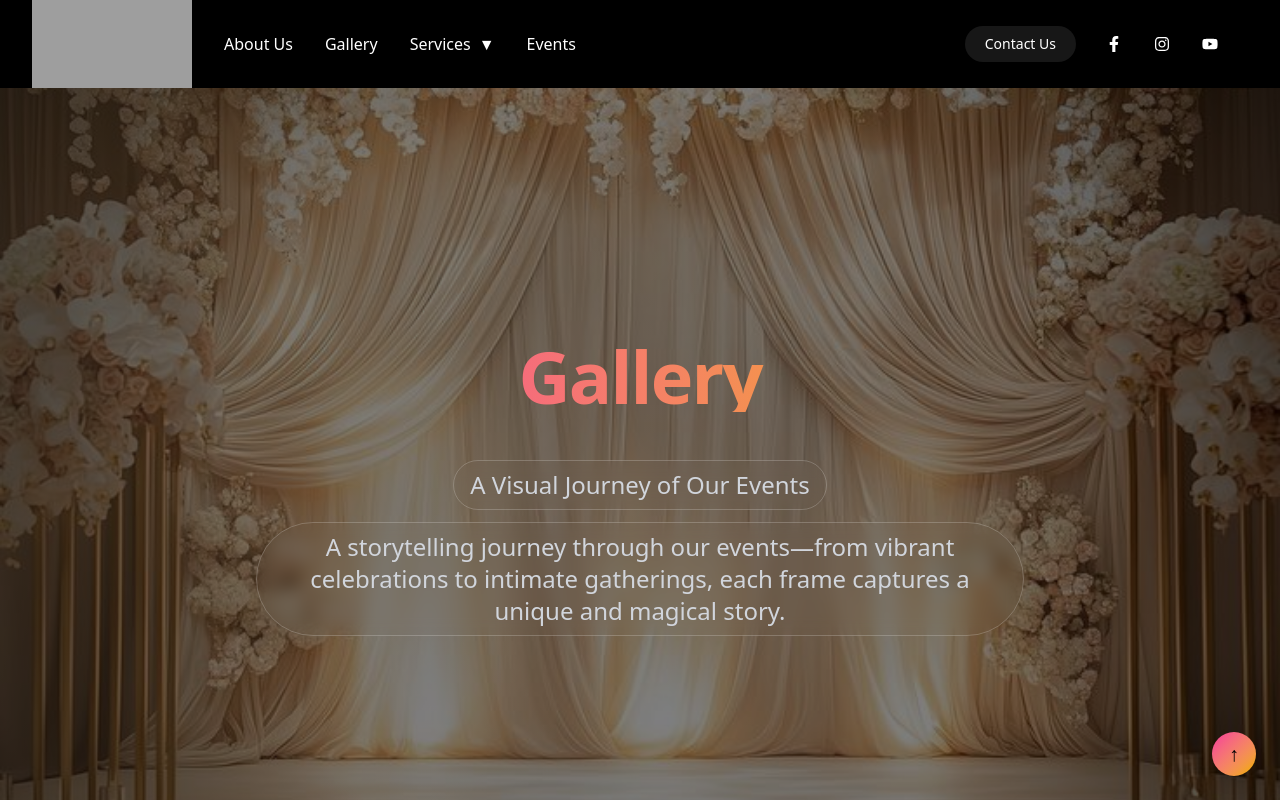
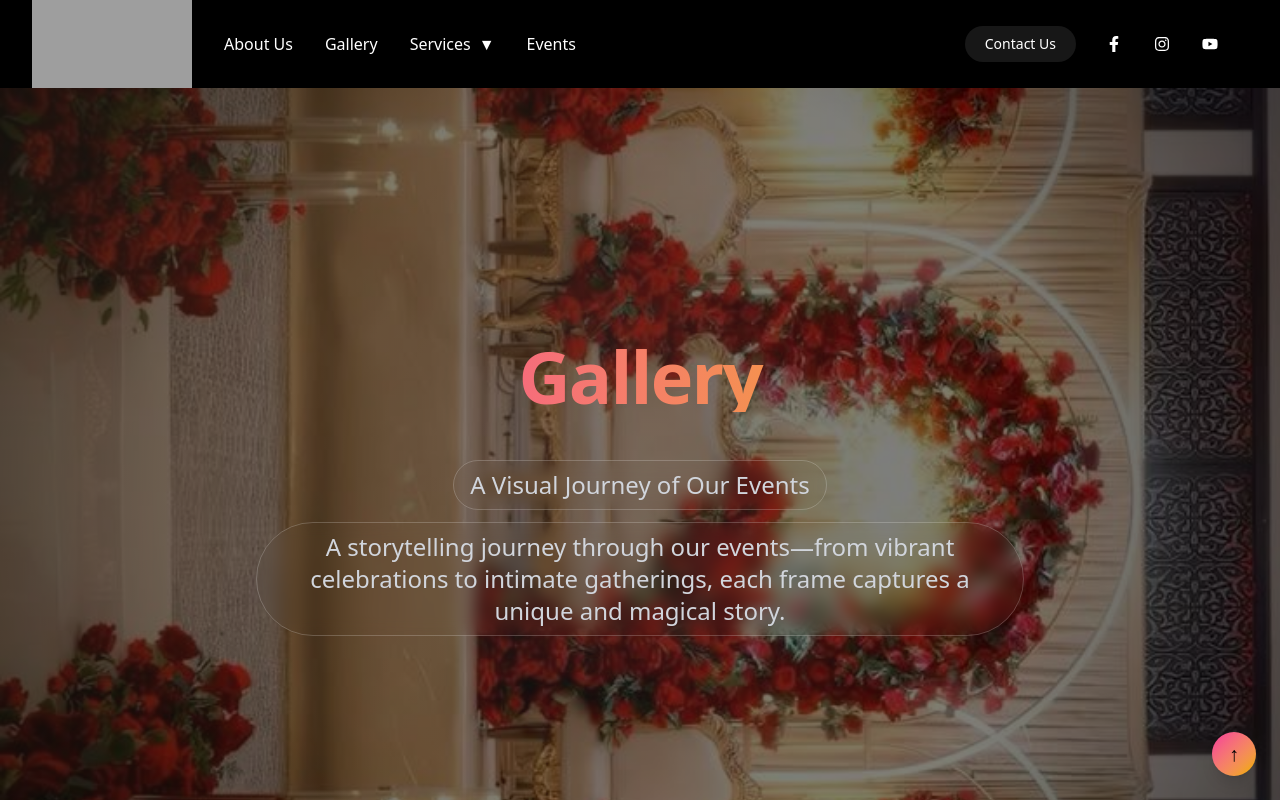
Before and after one commit to Abhishekn1234/event_managements, a React (Vite) app: page /gallery in a window 1280 px wide. Shown: the top 800 px of the page. Built offline with nearby package versions, Linux system fonts and the light colour scheme; grey boxes are pictures that could not be loaded.

Commit message:
`Updated background image and opacity in Gallery component`

```diff
--- a/src/pages/Gallery.tsx
+++ b/src/pages/Gallery.tsx
@@ -44,10 +44,10 @@ export default function Gallery() {
   {/* Background image */}
   <div
     className={`absolute inset-0 transition-all duration-1000 ease-out
-      ${visible1 ? "opacity-100 scale-100" : "opacity-0 scale-110"}
+      ${visible1 ? "opacity-100 scale-100" : "opacity-50 scale-110"}
     `}
     style={{
-      backgroundImage: "url('/gallery events.jpg')",
+      backgroundImage: "url('/85 Outdoor Wedding Arch Ideas for a Picture-Perfect Ceremony.jpg')",
       backgroundSize: "cover",
       backgroundPosition: "center",
     }}
@@ -56,7 +56,7 @@ export default function Gallery() {
   {/* Warm side light (luxury feel) */}
   <div
     className={`absolute inset-0 pointer-events-none transition-opacity duration-1000
-      ${visible1 ? "opacity-100" : "opacity-0"}
+      ${visible1 ? "opacity-100" : "opacity-50"}
     `}
     style={{
       background:
```
Also changed, not shown: public/85 Outdoor Wedding Arch Ideas for a Picture-Perfect Ceremony.jpg (added).
